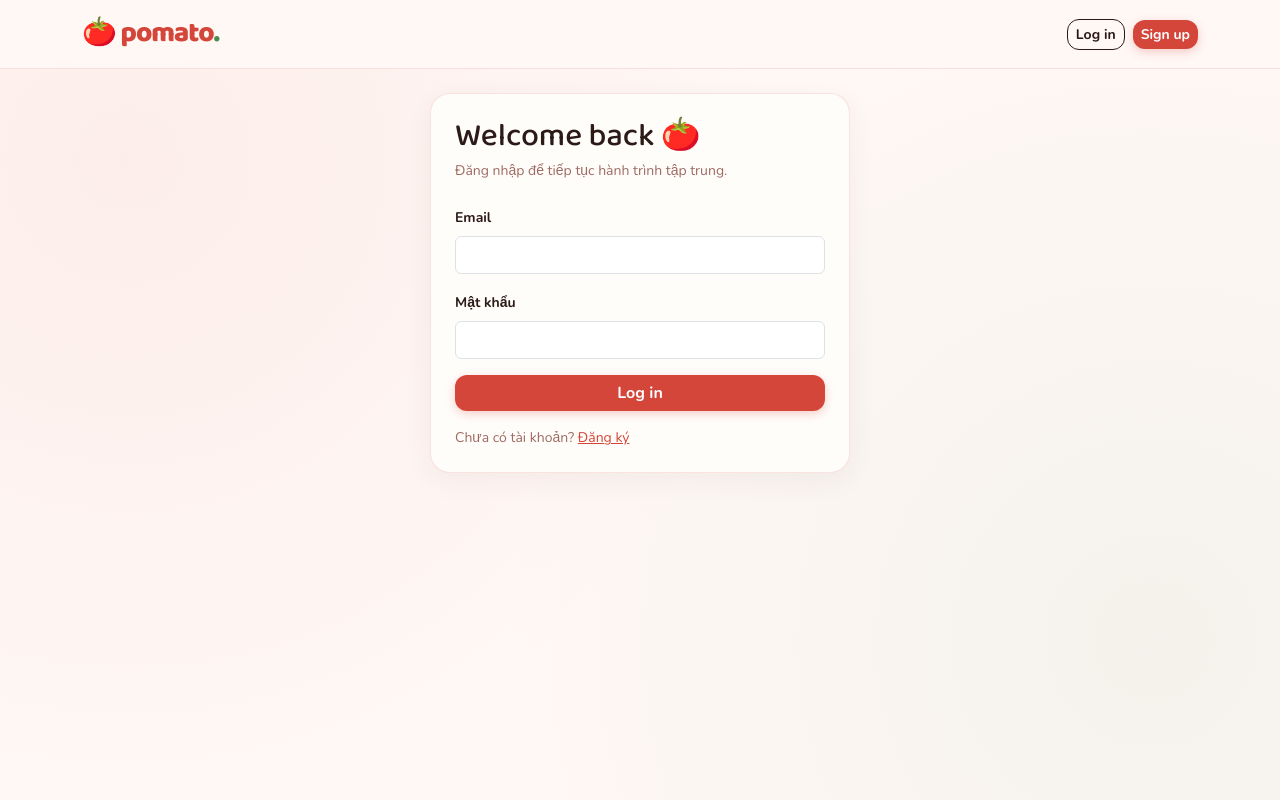
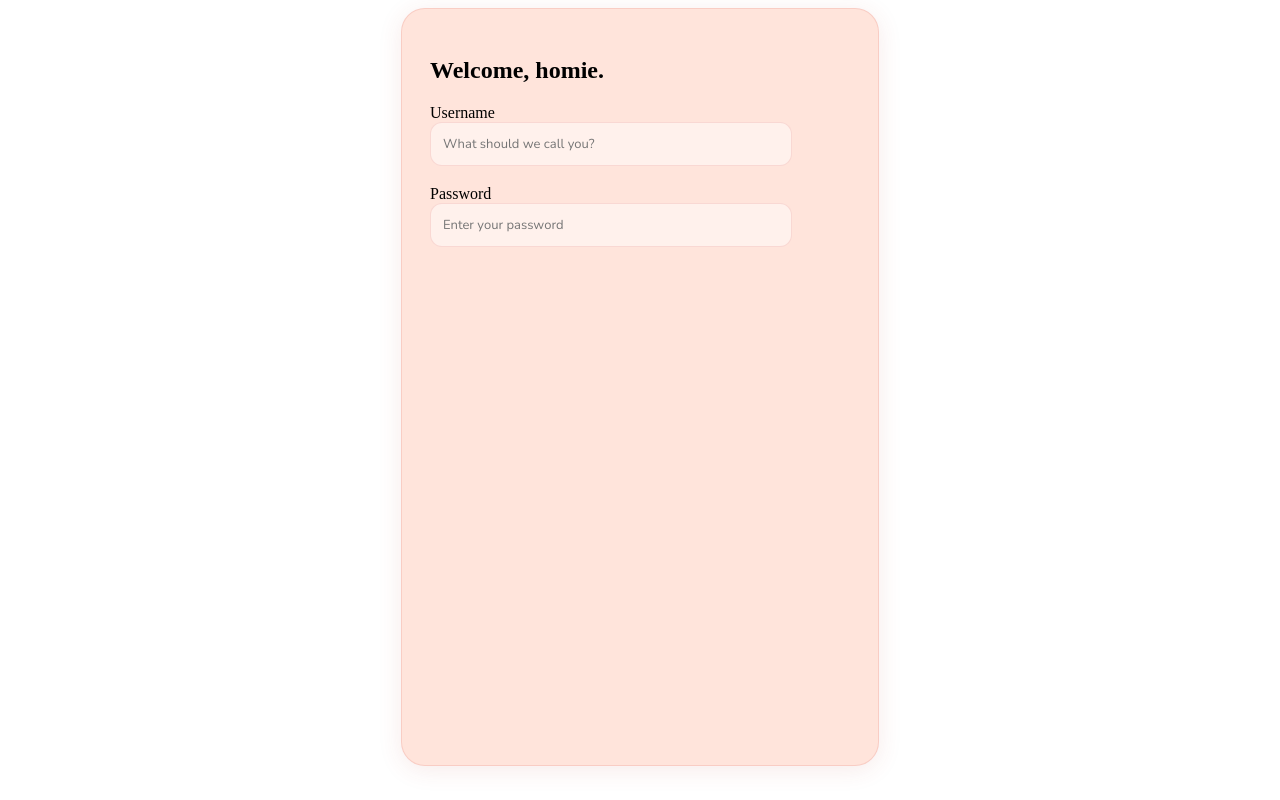
Before and after one commit to tran04012006/Tomato, a React (Vite) app in the folder client/: page /login in a window 1280 px wide. Built offline with nearby package versions, Linux system fonts and the light colour scheme; no server answers.

Commit message:
feat(login): add userName and password UI

```diff
--- a/client/index.html
+++ b/client/index.html
@@ -3,7 +3,7 @@
   <head>
     <meta charset="UTF-8" />
     <meta name="viewport" content="width=device-width, initial-scale=1.0" />
-    <title>Pomato — A little focus, a lot of growth</title>
+    <title>Pomato</title>
     <link rel="preconnect" href="https://fonts.googleapis.com" />
     <link rel="preconnect" href="https://fonts.gstatic.com" crossorigin />
     <link href="https://fonts.googleapis.com/css2?family=Baloo+2:wght@400;500;600;700;800&family=Nunito:wght@400;500;600;700&display=swap" rel="stylesheet" />
--- a/client/src/main.jsx
+++ b/client/src/main.jsx
@@ -1,18 +1,9 @@
-import React from 'react';
-import ReactDOM from 'react-dom/client';
-import { BrowserRouter } from 'react-router-dom';
-import 'bootstrap/dist/css/bootstrap.min.css';
-import 'bootstrap/dist/js/bootstrap.bundle.min.js';
-import './styles/pomato.css';
-import App from './App.jsx';
-import { AuthProvider } from './context/AuthContext.jsx';
+import React from "react";
+import ReactDOM from "react-dom/client";
+import App from "./pages/LoginPage";
 
-ReactDOM.createRoot(document.getElementById('root')).render(
+ReactDOM.createRoot(document.getElementById("root")).render(
   <React.StrictMode>
-    <BrowserRouter>
-      <AuthProvider>
-        <App />
-      </AuthProvider>
-    </BrowserRouter>
-  </React.StrictMode>
+    <App />
+  </React.StrictMode>,
 );
--- a/client/src/pages/LoginPage.jsx
+++ b/client/src/pages/LoginPage.jsx
@@ -1,52 +1,28 @@
-import { useState } from 'react';
-import { Link, Navigate, useLocation, useNavigate } from 'react-router-dom';
-import { useAuth } from '../context/AuthContext.jsx';
-import { errorMessage } from '../api/axios.js';
+import "../styles/login.css";
 
-export default function LoginPage() {
-  const { user, login } = useAuth();
-  const navigate = useNavigate();
-  const location = useLocation();
-  const [email, setEmail] = useState('');
-  const [password, setPassword] = useState('');
-  const [error, setError] = useState('');
-  const [busy, setBusy] = useState(false);
-
-  if (user) return <Navigate to="/pomodoro" replace />;
-
-  const submit = async (e) => {
-    e.preventDefault();
-    setError('');
-    setBusy(true);
-    try {
-      await login(email, password);
-      navigate(location.state?.from || '/pomodoro', { replace: true });
-    } catch (err) {
-      setError(errorMessage(err, 'Đăng nhập thất bại'));
-    } finally {
-      setBusy(false);
-    }
-  };
-
+function InputField({ label, type, id,placeholder }) {
   return (
-    <div className="auth-card pomato-card mx-auto">
-      <h2 className="mb-1">Welcome back 🍅</h2>
-      <p className="text-muted small mb-4">Đăng nhập để tiếp tục hành trình tập trung.</p>
-      {error && <div className="alert alert-danger py-2">{error}</div>}
-      <form onSubmit={submit} className="d-grid gap-3">
-        <div>
-          <label className="form-label fw-bold small" htmlFor="email">Email</label>
-          <input id="email" type="email" className="form-control" value={email} onChange={(e) => setEmail(e.target.value)} required autoComplete="email" />
-        </div>
-        <div>
-          <label className="form-label fw-bold small" htmlFor="password">Mật khẩu</label>
-          <input id="password" type="password" className="form-control" value={password} onChange={(e) => setPassword(e.target.value)} required autoComplete="current-password" />
-        </div>
-        <button className="btn btn-pomato" disabled={busy}>{busy ? 'Đang đăng nhập…' : 'Log in'}</button>
-      </form>
-      <p className="small text-muted mt-3 mb-0">
-        Chưa có tài khoản? <Link to="/register">Đăng ký</Link>
-      </p>
+    <div className="userInfo">
+      <label htmlFor={id}>{label}</label>
+      <br />
+      <input type={type} id={id} placeholder={placeholder} className="userInput" />
     </div>
   );
 }
+
+function App() {
+  return (
+    <>
+      <div id="acount_dialog">
+        <h2>Welcome, homie.</h2>
+
+        <div id="account_form">
+          <InputField label="Username" type="text" id="userName" placeholder="What should we call you?"/>
+          <InputField label="Password" type="password" id="userPassword" placeholder="Enter your password"/>
+        </div>
+      </div>
+    </>
+  );
+}
+
+export default App;
--- /dev/null
+++ b/client/src/styles/login.css
@@ -0,0 +1,57 @@
+:root {
+  --bg: #fff8f5;
+  --card: #ffffff;
+  --surface: #fff1ec;
+  --surface2: #ffe4db;
+  --red: #d4453a;
+  --red-hover: #bf3a30;
+  --red-light: rgba(212, 69, 58, 0.1);
+  --red-border: rgba(212, 69, 58, 0.18);
+  --green: #4a8c52;
+  --green-light: rgba(74, 140, 82, 0.12);
+  --text: #2c1a17;
+  --text-sub: #6b3d36;
+  --text-muted: #9e6b63;
+  --text-dim: #c4a09a;
+  --border: rgba(212, 69, 58, 0.14);
+  --border-dim: rgba(212, 69, 58, 0.08);
+  --shadow: 0 4px 24px rgba(180, 60, 50, 0.1);
+}
+
+#acount_dialog {
+  background-color: var(--surface2);
+  width: min(420px, calc(100% - 32px));
+  height: calc(100dvh - 100px);
+  margin: auto;
+  border-radius: 24px;
+  box-shadow: var(--shadow);
+  padding: 28px;
+  border: 1px solid var(--border);
+}
+
+#account_form {
+  /* background-color: #4a8c52; */
+  box-sizing: border-box;
+  width: 362px;
+  height: 210px;
+  display: flex;
+  flex-direction: column;
+  gap: 16px;
+}
+
+.userInfo {
+  width: 362px;
+  height: 65px;
+}
+
+.userInput {
+  box-sizing: border-box;
+  width: 100%;
+  padding: 12px;
+  border-radius: 12px;
+  background-color: var(--surface);
+  border: 1.5px solid var(--border);
+  font-family: "Nunito", sans-serif;
+  font-size: 13px;
+  color: var(--text);
+}
```
